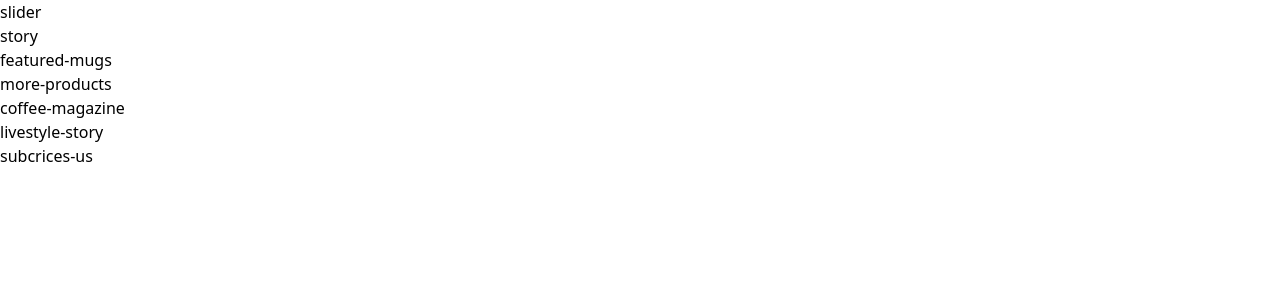
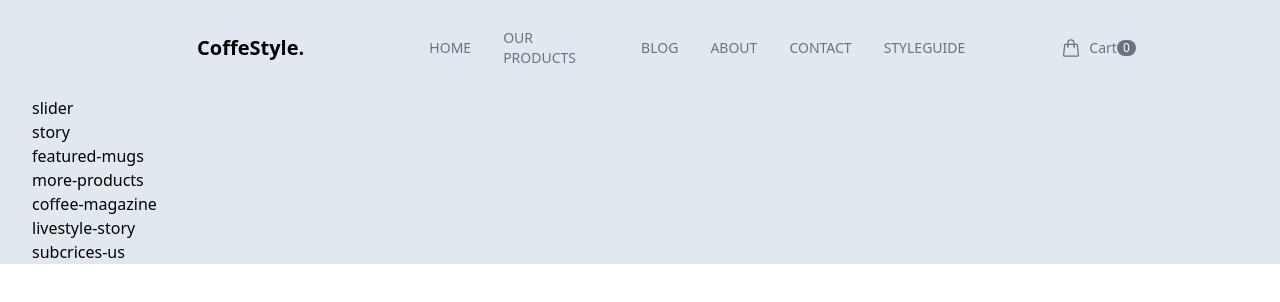
Before and after one commit to tanluc1200/Tailwindcss-coffee-style, a website: page public/index.html in a window 1280 px wide. Drawn offline with Linux system fonts and the light colour scheme.

Commit message:
second commit

```diff
--- a/public/index.html
+++ b/public/index.html
@@ -5,14 +5,73 @@
         <meta http-equiv="X-UA-Compatible" content="IE=edge" />
         <meta name="viewport" content="width=device-width, initial-scale=1.0" />
         <!-- <link href="./output.css" rel="stylesheet" /> -->
-        <link rel="stylesheet" href="./output.css" />
+        <link rel="stylesheet" type="text/css" href="./output.css" />
         <title>Coffee Style</title>
     </head>
 
     <body>
         <div class="root">
-            <div class="content-wrapper">
-                <header></header>
+            <div
+                class="content-wrapper max-w-screen-xl mx-auto text-base px-8 bg-slate-200"
+            >
+                <header class="py-6 mx-10">
+                    <nav class="flex flex-row justify-between items-center">
+                        <div
+                            class="logo basis-2/6 text-center text-xl font-semibold cursor-pointer"
+                        >
+                            CoffeStyle.
+                        </div>
+                        <ul
+                            class="basis-3/6 flex gap-8 items-center justify-end uppercase text-gray-500 text-sm font-medium"
+                        >
+                            <li class="ct-top-menu-item">
+                                <a href="#!">Home</a>
+                            </li>
+                            <li class="ct-top-menu-item">
+                                <a href="#!">Our Products</a>
+                            </li>
+                            <li class="ct-top-menu-item">
+                                <a href="#!">Blog</a>
+                            </li>
+                            <li class="ct-top-menu-item">
+                                <a href="#!">About</a>
+                            </li>
+                            <li class="ct-top-menu-item">
+                                <a href="#!">Contact</a>
+                            </li>
+                            <li class="ct-top-menu-item">
+                                <a href="#!">Styleguide</a>
+                            </li>
+                        </ul>
+                        <ul
+                            class="basis-1/6 justify-start text-sm font-medium text-gray-500 ml-16"
+                        >
+                            <li class="ct-top-menu-item">
+                                <a href="#!" class="flex items-center ml-8">
+                                    <svg
+                                        xmlns="http://www.w3.org/2000/svg"
+                                        fill="none"
+                                        viewBox="0 0 24 24"
+                                        stroke-width="1.5"
+                                        stroke="currentColor"
+                                        class="w-5 h-5"
+                                    >
+                                        <path
+                                            stroke-linecap="round"
+                                            stroke-linejoin="round"
+                                            d="M15.75 10.5V6a3.75 3.75 0 10-7.5 0v4.5m11.356-1.993l1.263 12c.07.665-.45 1.243-1.119 1.243H4.25a1.125 1.125 0 01-1.12-1.243l1.264-12A1.125 1.125 0 015.513 7.5h12.974c.576 0 1.059.435 1.119 1.007zM8.625 10.5a.375.375 0 11-.75 0 .375.375 0 01.75 0zm7.5 0a.375.375 0 11-.75 0 .375.375 0 01.75 0z"
+                                        />
+                                    </svg>
+                                    <span class="ml-2">Cart</span>
+                                    <span
+                                        class="ct-badge-circle bg-gray-500 text-white"
+                                        >0</span
+                                    >
+                                </a>
+                            </li>
+                        </ul>
+                    </nav>
+                </header>
                 <main>
                     <section class="slider">slider</section>
                     <!-- End slider -->
--- a/src/input.css
+++ b/src/input.css
@@ -1,3 +1,10 @@
 @tailwind base;
 @tailwind components;
 @tailwind utilities;
+
+.ct-top-menu-item {
+    @apply cursor-pointer py-1 hover:text-gray-800 relative after:absolute after:bg-light-coffee after:bottom-0 after:left-0 after:h-0.5 after:w-0 hover:after:w-full after:transition-all after:ease-in-out after:duration-300;
+}
+.ct-badge-circle {
+    @apply text-xs text-center rounded-full px-1.5;
+}
--- a/tailwind.config.js
+++ b/tailwind.config.js
@@ -2,7 +2,11 @@
 module.exports = {
     content: ["./public/**/*.{html,js}"],
     theme: {
-        extend: {},
+        extend: {
+            colors: {
+                "light-coffee": "#743f2f;",
+            },
+        },
     },
     plugins: [],
 };
```
Also changed, not shown: public/output.css.
